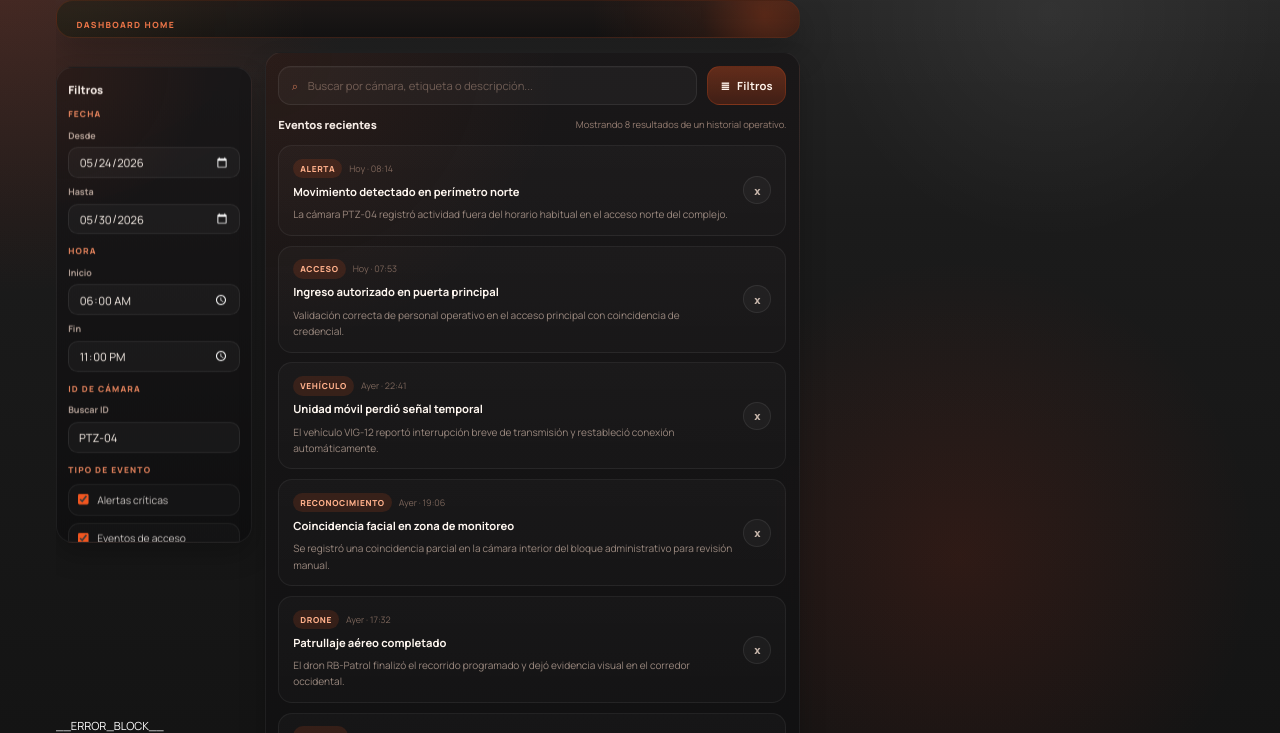
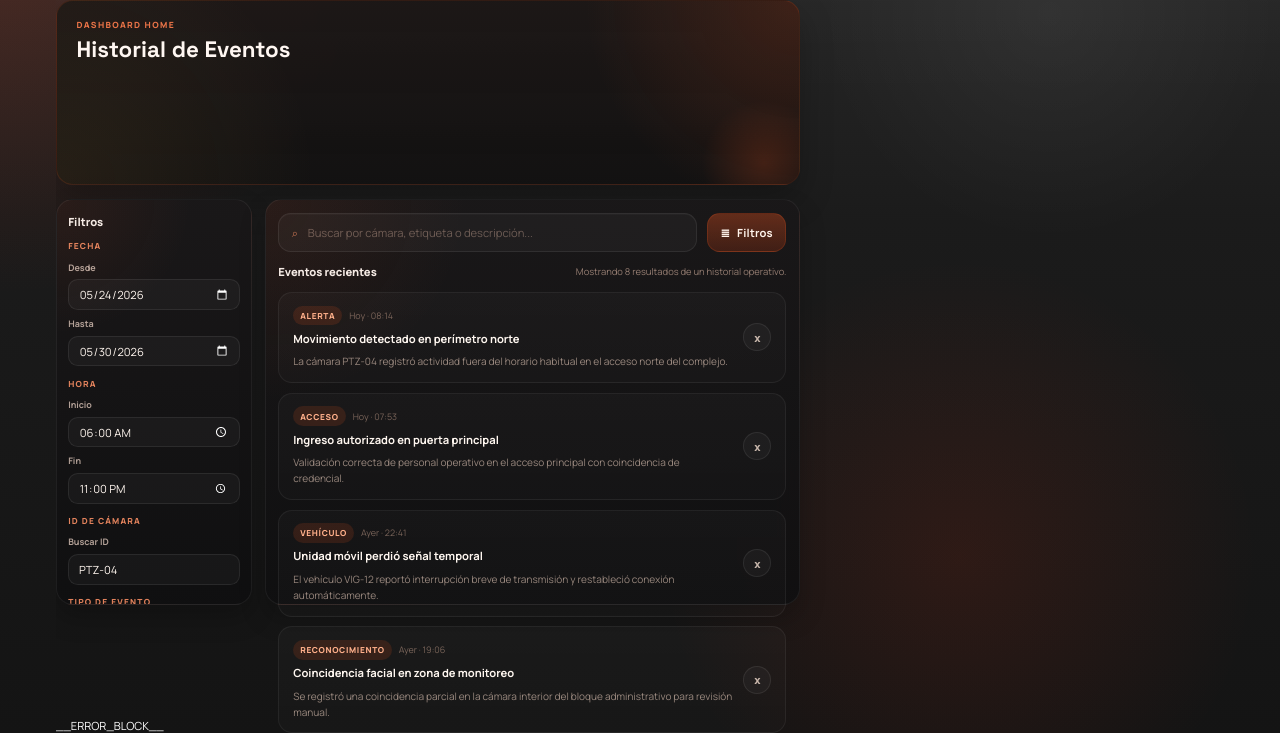
Before and after one commit to Robiotec/sistema_vigilancia, a Python web app: template dashboard/front/templates/index.html in a window 1280 px wide. Shown: the part 67-800 px from the top of the page. Run offline with Jinja, Linux system fonts and the light colour scheme; the template is opened without the code that fills it, so the values that code supplies are empty.

Commit message:
Style: corrección de tarjetas grid principal alarmas

```diff
--- a/dashboard/front/static/style_alarmas.css
+++ b/dashboard/front/static/style_alarmas.css
@@ -80,10 +80,13 @@
 .home-history-filters {
   padding: 20px 16px;
   display: grid;
+  align-content: start;
   gap: 16px;
   position: sticky;
   top: 96px;
-  max-height: calc(100vh - 120px);
+  min-height: calc(100vh - 220px);
+  max-height: calc(100vh - 220px);
+  height: calc(100vh - 220px);
   overflow-y: auto;
   overscroll-behavior: contain;
   scrollbar-width: thin;
@@ -230,6 +233,7 @@
   gap: 18px;
   min-width: 0;
   min-height: calc(100vh - 220px);
+  height: calc(100vh - 220px);
 }
 
 .home-history-toolbar {
@@ -443,11 +447,14 @@
 
   .home-history-filters {
     position: static;
+    height: auto;
     max-height: none;
+    min-height: auto;
     overflow: visible;
   }
 
   .home-history-main {
+    height: auto;
     min-height: auto;
   }
 }
```
